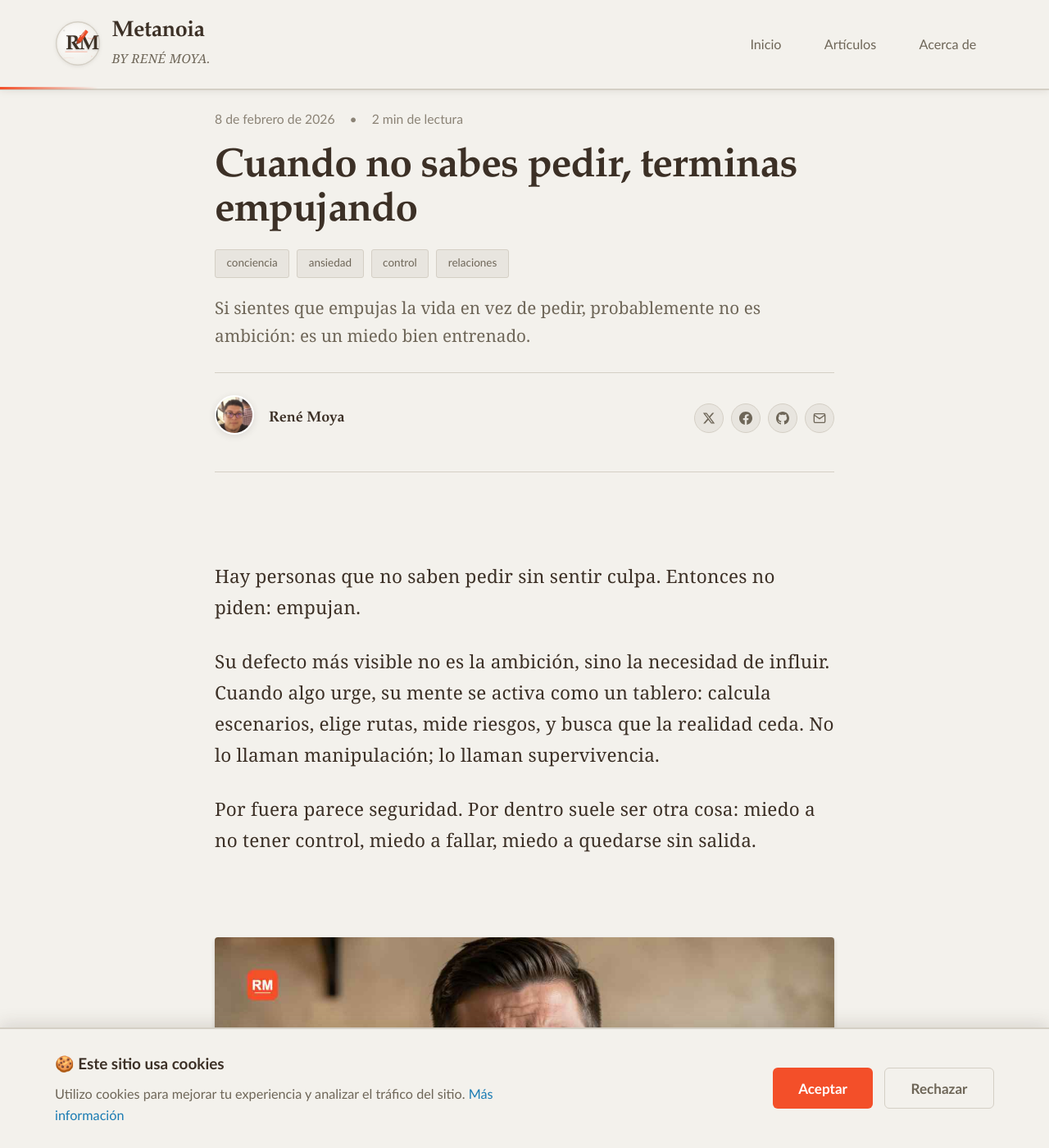
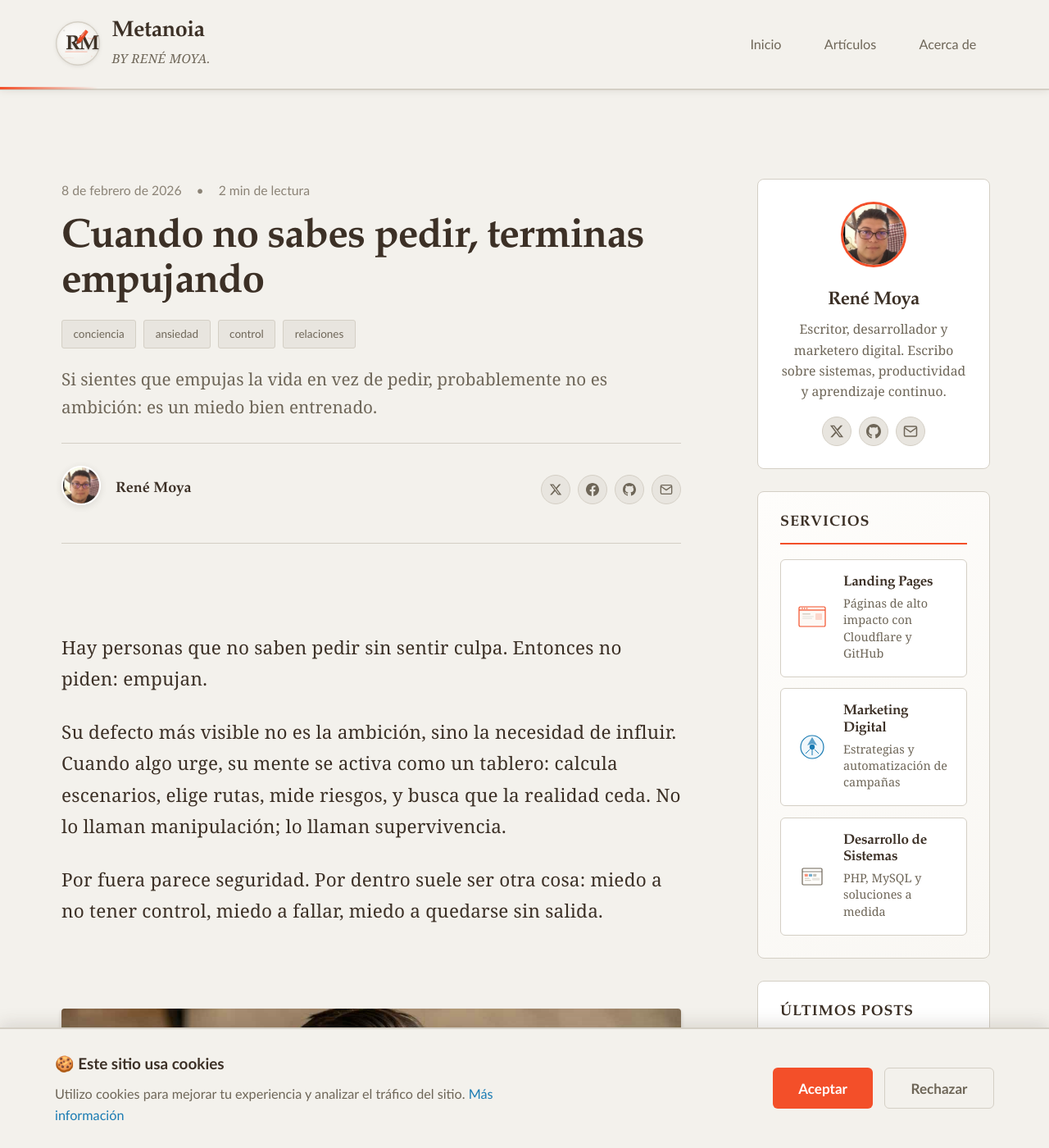
Before and after one commit to renedev0284-creator/renedev0284-creator.github.io, a Jekyll site: the page built from _posts/2026-02-08-cuando-no-sabes-pedir.md, in a window 1280 px wide and 1400 px high. Shown: the whole window at 82% size. Built offline with Jekyll 4.4.1, drawn with Linux system fonts in a browser that asks for light colours; comment, search, counter and statistics services are not loaded; some of the changed text lies outside the part shown.

Commit message:
Incluí el sidebar minimalista

```diff
--- /dev/null
+++ b/_includes/post-sidebar.html
@@ -0,0 +1,464 @@
+<!-- Sidebar para Posts -->
+<aside class="post-sidebar">
+
+  <!-- Widget: Sobre mí -->
+  <div class="sidebar-widget widget-about">
+    <div class="widget-avatar">
+      <img src="{{ site.baseurl }}/assets/images/avatar.jpg" alt="René Moya">
+    </div>
+    <h3 class="widget-title">René Moya</h3>
+    <p class="widget-bio">Escritor, desarrollador y marketero digital. Escribo sobre sistemas, productividad y aprendizaje continuo.</p>
+    <div class="widget-social">
+      <a href="https://twitter.com/renedev0284" target="_blank" title="Twitter">
+        <svg width="18" height="18" viewBox="0 0 24 24" fill="currentColor">
+          <path d="M18.244 2.25h3.308l-7.227 8.26 8.502 11.24H16.17l-5.214-6.817L4.99 21.75H1.68l7.73-8.835L1.254 2.25H8.08l4.713 6.231zm-1.161 17.52h1.833L7.084 4.126H5.117z"/>
+        </svg>
+      </a>
+      <a href="https://github.com/renedev0284-creator" target="_blank" title="GitHub">
+        <svg width="18" height="18" viewBox="0 0 24 24" fill="currentColor">
+          <path d="M12 0c-6.626 0-12 5.373-12 12 0 5.302 3.438 9.8 8.207 11.387.599.111.793-.261.793-.577v-2.234c-3.338.726-4.033-1.416-4.033-1.416-.546-1.387-1.333-1.756-1.333-1.756-1.089-.745.083-.729.083-.729 1.205.084 1.839 1.237 1.839 1.237 1.07 1.834 2.807 1.304 3.492.997.107-.775.418-1.305.762-1.604-2.665-.305-5.467-1.334-5.467-5.931 0-1.311.469-2.381 1.236-3.221-.124-.303-.535-1.524.117-3.176 0 0 1.008-.322 3.301 1.23.957-.266 1.983-.399 3.003-.404 1.02.005 2.047.138 3.006.404 2.291-1.552 3.297-1.23 3.297-1.23.653 1.653.242 2.874.118 3.176.77.84 1.235 1.911 1.235 3.221 0 4.609-2.807 5.624-5.479 5.921.43.372.823 1.102.823 2.222v3.293c0 .319.192.694.801.576 4.765-1.589 8.199-6.086 8.199-11.386 0-6.627-5.373-12-12-12z"/>
+        </svg>
+      </a>
+      <a href="mailto:renedev0284@gmail.com" title="Email">
+        <svg width="18" height="18" viewBox="0 0 24 24" fill="none" stroke="currentColor" stroke-width="2">
+          <path d="M4 4h16c1.1 0 2 .9 2 2v12c0 1.1-.9 2-2 2H4c-1.1 0-2-.9-2-2V6c0-1.1.9-2 2-2z"/>
+          <polyline points="22,6 12,13 2,6"/>
+        </svg>
+      </a>
+    </div>
+  </div>
+
+  <!-- Widget: Servicios/Anuncios -->
+  <div class="sidebar-widget widget-services">
+    <h4 class="widget-heading">Servicios</h4>
+
+    <!-- Servicio 1: Landing Pages -->
+    <a href="/servicios/landing-pages/" class="service-card">
+      <div class="service-icon">
+        <svg width="40" height="40" viewBox="0 0 100 100" fill="none">
+          <rect x="10" y="15" width="80" height="60" rx="4" stroke="#f34f29" stroke-width="3" fill="#fef9f5"/>
+          <line x1="10" y1="25" x2="90" y2="25" stroke="#f34f29" stroke-width="3"/>
+          <circle cx="20" cy="20" r="2" fill="#f34f29"/>
+          <circle cx="27" cy="20" r="2" fill="#f34f29"/>
+          <circle cx="34" cy="20" r="2" fill="#f34f29"/>
+          <rect x="20" y="35" width="25" height="4" rx="2" fill="#d4cfc5"/>
+          <rect x="20" y="43" width="35" height="3" rx="1.5" fill="#e8e5df"/>
+          <rect x="20" y="49" width="30" height="3" rx="1.5" fill="#e8e5df"/>
+          <rect x="60" y="35" width="20" height="20" rx="2" fill="#f34f29" opacity="0.2"/>
+        </svg>
+      </div>
+      <div class="service-info">
+        <h5>Landing Pages</h5>
+        <p>Páginas de alto impacto con Cloudflare y GitHub</p>
+      </div>
+    </a>
+
+    <!-- Servicio 2: Marketing Digital -->
+    <a href="/servicios/marketing/" class="service-card">
+      <div class="service-icon">
+        <svg width="40" height="40" viewBox="0 0 100 100" fill="none">
+          <circle cx="50" cy="50" r="35" stroke="#1a7bb3" stroke-width="3" fill="#f0f7fb"/>
+          <path d="M50 20 L65 45 L50 40 L35 45 Z" fill="#1a7bb3" opacity="0.7"/>
+          <circle cx="50" cy="50" r="8" fill="#1a7bb3"/>
+          <line x1="50" y1="58" x2="50" y2="75" stroke="#1a7bb3" stroke-width="2.5"/>
+          <line x1="58" y1="58" x2="70" y2="70" stroke="#1a7bb3" stroke-width="2.5"/>
+          <line x1="42" y1="58" x2="30" y2="70" stroke="#1a7bb3" stroke-width="2.5"/>
+        </svg>
+      </div>
+      <div class="service-info">
+        <h5>Marketing Digital</h5>
+        <p>Estrategias y automatización de campañas</p>
+      </div>
+    </a>
+
+    <!-- Servicio 3: Sistemas -->
+    <a href="/servicios/sistemas/" class="service-card">
+      <div class="service-icon">
+        <svg width="40" height="40" viewBox="0 0 100 100" fill="none">
+          <rect x="20" y="25" width="60" height="50" rx="3" stroke="#6e6658" stroke-width="3" fill="#fefdfb"/>
+          <line x1="20" y1="35" x2="80" y2="35" stroke="#6e6658" stroke-width="2"/>
+          <rect x="27" y="42" width="10" height="8" rx="1" fill="#f34f29" opacity="0.6"/>
+          <rect x="40" y="42" width="10" height="8" rx="1" fill="#1a7bb3" opacity="0.6"/>
+          <rect x="53" y="42" width="10" height="8" rx="1" fill="#6e6658" opacity="0.4"/>
+          <rect x="27" y="54" width="15" height="3" rx="1.5" fill="#d4cfc5"/>
+          <rect x="27" y="60" width="20" height="3" rx="1.5" fill="#d4cfc5"/>
+          <rect x="50" y="54" width="23" height="8" rx="2" fill="#e8e5df"/>
+        </svg>
+      </div>
+      <div class="service-info">
+        <h5>Desarrollo de Sistemas</h5>
+        <p>PHP, MySQL y soluciones a medida</p>
+      </div>
+    </a>
+  </div>
+
+  <!-- Widget: Posts Recientes -->
+  <div class="sidebar-widget widget-recent-posts">
+    <h4 class="widget-heading">Últimos Posts</h4>
+    <ul class="recent-posts-list">
+      {% for post in site.posts limit:5 %}
+      <li class="recent-post-item">
+        <a href="{{ post.url | relative_url }}">
+          <span class="recent-post-title">{{ post.title }}</span>
+          <span class="recent-post-date">{{ post.date | date: "%d %b %Y" }}</span>
+        </a>
+      </li>
+      {% endfor %}
+    </ul>
+  </div>
+
+  <!-- Widget: Categorías/Tags Populares -->
+  <div class="sidebar-widget widget-tags">
+    <h4 class="widget-heading">Temas</h4>
+    <div class="tag-cloud">
+      {% assign sorted_tags = site.tags | sort %}
+      {% for tag in sorted_tags limit:15 %}
+        <a href="{{ site.baseurl }}/tag/{{ tag[0] | slugify }}/" class="tag-cloud-item">
+          {{ tag[0] }}
+          <span class="tag-count">{{ tag[1] | size }}</span>
+        </a>
+      {% endfor %}
+    </div>
+  </div>
+
+  <!-- Widget: Newsletter -->
+  <div class="sidebar-widget widget-newsletter">
+    <h4 class="widget-heading">📬 Newsletter</h4>
+    <p class="newsletter-desc">Recibe nuevos posts directo en tu inbox</p>
+    <form action="https://buttondown.email/api/emails/embed-subscribe/renedev"
+          method="post"
+          target="popupwindow"
+          onsubmit="window.open('https://buttondown.email/renedev', 'popupwindow')"
+          class="newsletter-form-sidebar">
+      <input type="email"
+             name="email"
+             placeholder="tu@email.com"
+             required
+             class="newsletter-input-sidebar">
+      <button type="submit" class="newsletter-button-sidebar">
+        Suscribirme
+      </button>
+    </form>
+    <p class="newsletter-note">Sin spam. Cancela cuando quieras.</p>
+  </div>
+
+</aside>
+
+<style>
+/* ========================================
+   Sidebar Styles
+   ======================================== */
+.post-sidebar {
+  position: sticky;
+  top: 2rem;
+  max-height: calc(100vh - 4rem);
+  overflow-y: auto;
+  padding-left: 2rem;
+}
+
+/* Scrollbar personalizado */
+.post-sidebar::-webkit-scrollbar {
+  width: 6px;
+}
+
+.post-sidebar::-webkit-scrollbar-track {
+  background: var(--color-bg-secondary);
+  border-radius: 3px;
+}
+
+.post-sidebar::-webkit-scrollbar-thumb {
+  background: var(--color-border);
+  border-radius: 3px;
+}
+
+.post-sidebar::-webkit-scrollbar-thumb:hover {
+  background: var(--color-text-muted);
+}
+
+/* Widget Base */
+.sidebar-widget {
+  background: white;
+  border: 1px solid var(--color-border);
+  border-radius: 8px;
+  padding: 1.5rem;
+  margin-bottom: 1.5rem;
+  transition: box-shadow 0.3s ease;
+}
+
+.sidebar-widget:hover {
+  box-shadow: 0 4px 12px rgba(60, 48, 38, 0.08);
+}
+
+.widget-heading {
+  font-family: var(--font-display);
+  font-size: 1rem;
+  font-weight: 700;
+  color: var(--color-text);
+  margin: 0 0 1rem;
+  padding-bottom: 0.75rem;
+  border-bottom: 2px solid var(--color-orange);
+  text-transform: uppercase;
+  letter-spacing: 0.05em;
+}
+
+/* Widget: Sobre mí */
+.widget-about {
+  text-align: center;
+}
+
+.widget-avatar img {
+  width: 80px;
+  height: 80px;
+  border-radius: 50%;
+  border: 3px solid var(--color-orange);
+  margin-bottom: 1rem;
+  object-fit: cover;
+}
+
+.widget-title {
+  font-family: var(--font-display);
+  font-size: 1.25rem;
+  font-weight: 700;
+  color: var(--color-text);
+  margin: 0 0 0.5rem;
+}
+
+.widget-bio {
+  font-size: 0.875rem;
+  line-height: 1.6;
+  color: var(--color-text-muted);
+  margin: 0 0 1rem;
+}
+
+.widget-social {
+  display: flex;
+  gap: 0.5rem;
+  justify-content: center;
+}
+
+.widget-social a {
+  display: flex;
+  align-items: center;
+  justify-content: center;
+  width: 36px;
+  height: 36px;
+  color: var(--color-text-muted);
+  background: var(--color-bg-secondary);
+  border: 1px solid var(--color-border);
+  border-radius: 50%;
+  transition: all 0.3s ease;
+}
+
+.widget-social a:hover {
+  color: white;
+  background: var(--color-orange);
+  border-color: var(--color-orange);
+  transform: translateY(-3px);
+}
+
+/* Widget: Servicios */
+.widget-services {
+  background: linear-gradient(135deg, #fefdfb 0%, #f9f7f3 100%);
+}
+
+.service-card {
+  display: flex;
+  gap: 1rem;
+  padding: 1rem;
+  margin-bottom: 0.75rem;
+  background: white;
+  border: 1px solid var(--color-border);
+  border-radius: 6px;
+  text-decoration: none;
+  transition: all 0.3s ease;
+}
+
+.service-card:last-child {
+  margin-bottom: 0;
+}
+
+.service-card:hover {
+  transform: translateX(4px);
+  box-shadow: 0 4px 12px rgba(243, 79, 41, 0.12);
+  border-color: var(--color-orange);
+}
+
+.service-icon {
+  flex-shrink: 0;
+  display: flex;
+  align-items: center;
+  justify-content: center;
+}
+
+.service-info h5 {
+  font-family: var(--font-display);
+  font-size: 0.95rem;
+  font-weight: 700;
+  color: var(--color-text);
+  margin: 0 0 0.25rem;
+}
+
+.service-info p {
+  font-size: 0.8rem;
+  color: var(--color-text-muted);
+  margin: 0;
+  line-height: 1.4;
+}
+
+/* Widget: Posts Recientes */
+.recent-posts-list {
+  list-style: none;
+  padding: 0;
+  margin: 0;
+}
+
+.recent-post-item {
+  margin-bottom: 1rem;
+  padding-bottom: 1rem;
+  border-bottom: 1px solid var(--color-border);
+}
+
+.recent-post-item:last-child {
+  margin-bottom: 0;
+  padding-bottom: 0;
+  border-bottom: none;
+}
+
+.recent-post-item a {
+  text-decoration: none;
+  display: block;
+  transition: transform 0.2s ease;
+}
+
+.recent-post-item a:hover {
+  transform: translateX(4px);
+}
+
+.recent-post-title {
+  display: block;
+  font-family: var(--font-display);
+  font-size: 0.9rem;
+  font-weight: 600;
+  color: var(--color-text);
+  line-height: 1.4;
+  margin-bottom: 0.25rem;
+  transition: color 0.2s;
+}
+
+.recent-post-item a:hover .recent-post-title {
+  color: var(--color-orange);
+}
+
+.recent-post-date {
+  display: block;
+  font-family: var(--font-sans);
+  font-size: 0.75rem;
+  color: var(--color-text-light);
+}
+
+/* Widget: Tags */
+.tag-cloud {
+  display: flex;
+  flex-wrap: wrap;
+  gap: 0.5rem;
+}
+
+.tag-cloud-item {
+  display: inline-flex;
+  align-items: center;
+  gap: 0.25rem;
+  font-family: var(--font-sans);
+  font-size: 0.8rem;
+  color: var(--color-text-muted);
+  background: var(--color-bg-secondary);
+  padding: 0.4rem 0.75rem;
+  border-radius: 4px;
+  border: 1px solid var(--color-border);
+  text-decoration: none;
+  transition: all 0.2s ease;
+}
+
+.tag-cloud-item:hover {
+  background: rgba(243, 79, 41, 0.1);
+  color: var(--color-orange);
+  border-color: var(--color-orange);
+  transform: translateY(-2px);
+}
+
+.tag-count {
+  font-size: 0.7rem;
+  color: var(--color-text-light);
+  background: white;
+  padding: 0.1rem 0.4rem;
+  border-radius: 10px;
+}
+
+/* Widget: Newsletter */
+.widget-newsletter {
+  background: linear-gradient(135deg, #fff4ec 0%, #fef9f5 100%);
+  border: 2px solid var(--color-orange);
+}
+
+.newsletter-desc {
+  font-size: 0.875rem;
+  color: var(--color-text-muted);
+  margin: 0 0 1rem;
+}
+
+.newsletter-form-sidebar {
+  display: flex;
+  flex-direction: column;
+  gap: 0.5rem;
+  margin-bottom: 0.75rem;
+}
+
+.newsletter-input-sidebar {
+  padding: 0.75rem;
+  font-family: var(--font-sans);
+  font-size: 0.9rem;
+  color: var(--color-text);
+  background: white;
+  border: 2px solid var(--color-border);
+  border-radius: 6px;
+  transition: border-color 0.2s;
+}
+
+.newsletter-input-sidebar:focus {
+  outline: none;
+  border-color: var(--color-orange);
+}
+
+.newsletter-button-sidebar {
+  padding: 0.75rem;
+  font-family: var(--font-sans);
+  font-size: 0.9rem;
+  font-weight: 600;
+  color: white;
+  background: var(--color-orange);
+  border: none;
+  border-radius: 6px;
+  cursor: pointer;
+  transition: all 0.3s ease;
+}
+
+.newsletter-button-sidebar:hover {
+  background: #e04420;
+  transform: translateY(-2px);
+  box-shadow: 0 4px 12px rgba(243, 79, 41, 0.3);
+}
+
+.newsletter-note {
+  font-size: 0.75rem;
+  color: var(--color-text-light);
+  font-style: italic;
+  margin: 0;
+  text-align: center;
+}
+
+/* Responsive */
+@media (max-width: 1024px) {
+  .post-sidebar {
+    display: none; /* Ocultar en tablets y móviles */
+  }
+}
+</style>
--- a/_layouts/post.html
+++ b/_layouts/post.html
@@ -2,6 +2,8 @@
 layout: default
 ---
 
+<div class="post-container-with-sidebar">
+  <!-- Contenido Principal del Post -->
   <article class="post">
     <header class="post-header">
       <div class="post-meta">
@@ -36,11 +38,9 @@ layout: default
         <p class="post-excerpt">{{ _fallback | strip_html | strip_newlines | truncate: 220 }}</p>
       {% endif %}
 
-
       <!-- Info de autor -->
       {% include post-author-minimal.html %}
     </header>
-
 
     <div class="post-content">
       {{ content }}
@@ -76,6 +76,12 @@ layout: default
     </footer>
   </article>
 
+  <!-- Sidebar -->
+  {% include post-sidebar.html %}
+</div>
+
+<!-- Newsletter, Reacciones y Comentarios (ancho completo) -->
+<div class="post-interactions">
   <!-- Newsletter -->
   {% include newsletter-inline.html %}
 
@@ -84,6 +90,7 @@ layout: default
 
   <!-- Comentarios -->
   {% include comments-utterances.html %}
+</div>
 
 <!-- Script para insertar enlace relacionado INLINE después del párrafo 2 -->
 <script>
@@ -230,6 +237,30 @@ layout: default
 </script>
 
 <style>
+/* Layout con Sidebar */
+.post-container-with-sidebar {
+  max-width: 1400px;
+  margin: 0 auto;
+  padding: var(--space-xxl) var(--space-lg);
+  display: grid;
+  grid-template-columns: 1fr 320px;
+  gap: 3rem;
+  align-items: start;
+}
+
+.post {
+  max-width: 42rem;
+  padding: 0;
+}
+
+/* Interacciones abajo (ancho completo) */
+.post-interactions {
+  max-width: 1400px;
+  margin: 0 auto;
+  padding: 0 var(--space-lg) var(--space-xxl);
+}
+
+/* Animación del enlace relacionado */
 @keyframes fadeInUp {
   from {
     opacity: 0;
@@ -241,7 +272,23 @@ layout: default
   }
 }
 
-/* Responsive para móvil */
+/* Responsive: Sin sidebar en tablets/móviles */
+@media (max-width: 1024px) {
+  .post-container-with-sidebar {
+    grid-template-columns: 1fr;
+    padding: var(--space-xl) var(--space-md);
+  }
+
+  .post {
+    max-width: 100%;
+  }
+
+  .post-interactions {
+    padding: 0 var(--space-md) var(--space-xl);
+  }
+}
+
+/* Responsive para enlace relacionado en móvil */
 @media (max-width: 768px) {
   .inline-related-post .inline-cta {
     flex-direction: column !important;
```
Lines whose indentation alone changed are shown as unchanged.
